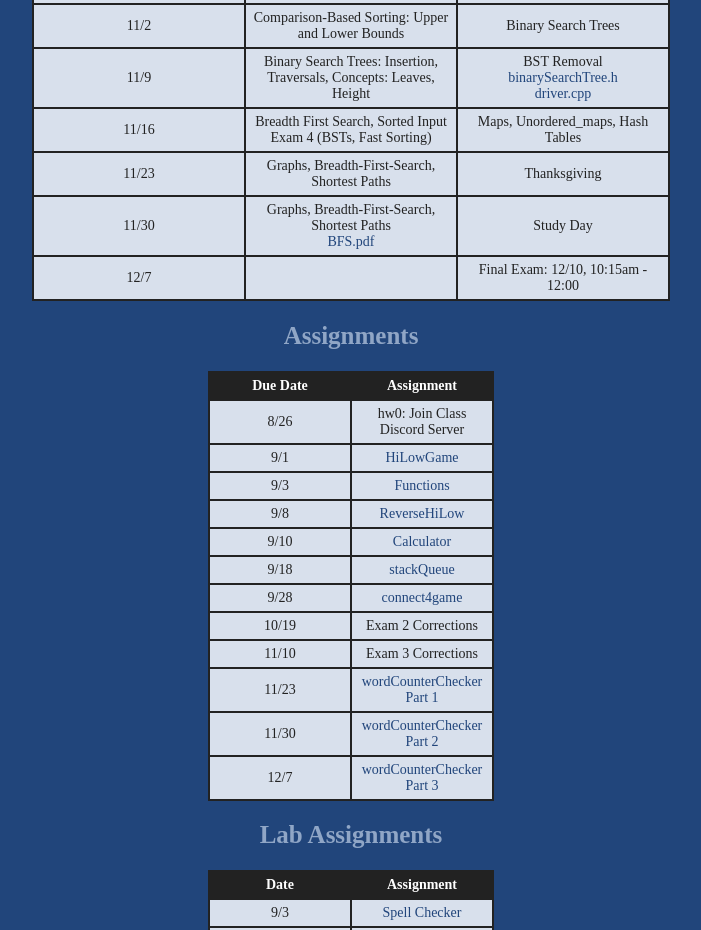
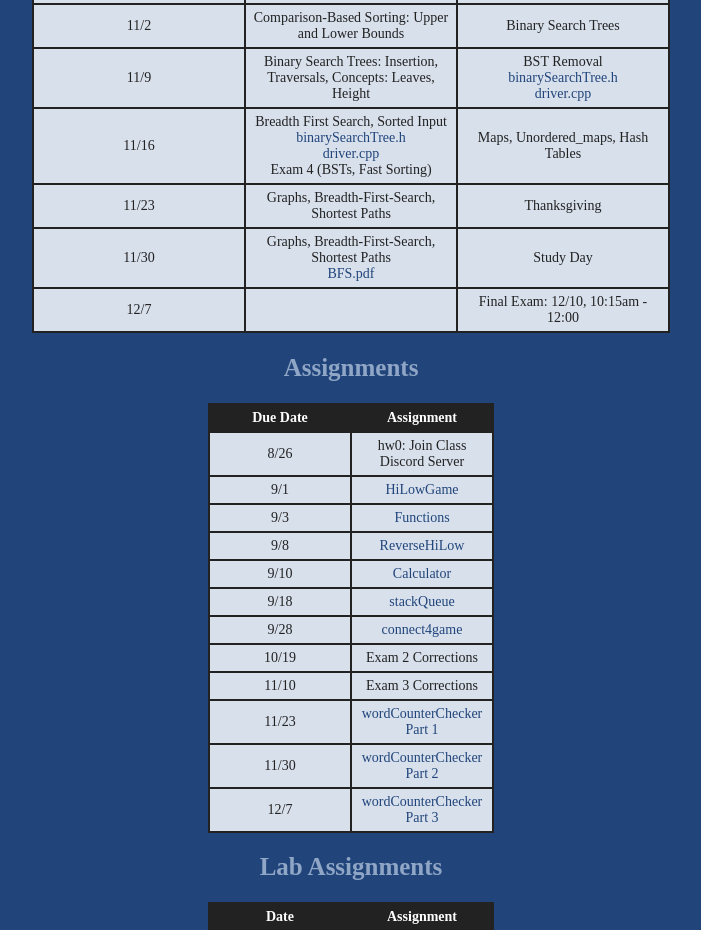
Before and after one commit to robert-schweller/robert-schweller.github.io, a plain HTML site: page CS2380/index.html in a window 1280 px wide. Shown: the part 1266-2196 px from the top of the page, without its empty margins (289-990 px from the left). Drawn offline with Linux system fonts and the light colour scheme.

Commit message:
Add links to binarySearchTree.h and driver.cpp

```diff
--- a/CS2380/index.html
+++ b/CS2380/index.html
@@ -184,6 +184,8 @@
                 <tr>
                     <td>11/16</td>
                     <td>Breadth First Search, Sorted Input</br>
+					<a href="./notes/bstStuff/binarySearchTree.h"> binarySearchTree.h </a></br>
+					<a href="./notes/bstStuff/driver.cpp"> driver.cpp </a></br>
                     Exam 4 (BSTs, Fast Sorting) </br>
                     </td>
                     <td>Maps, Unordered_maps, Hash Tables </br></td>
```
